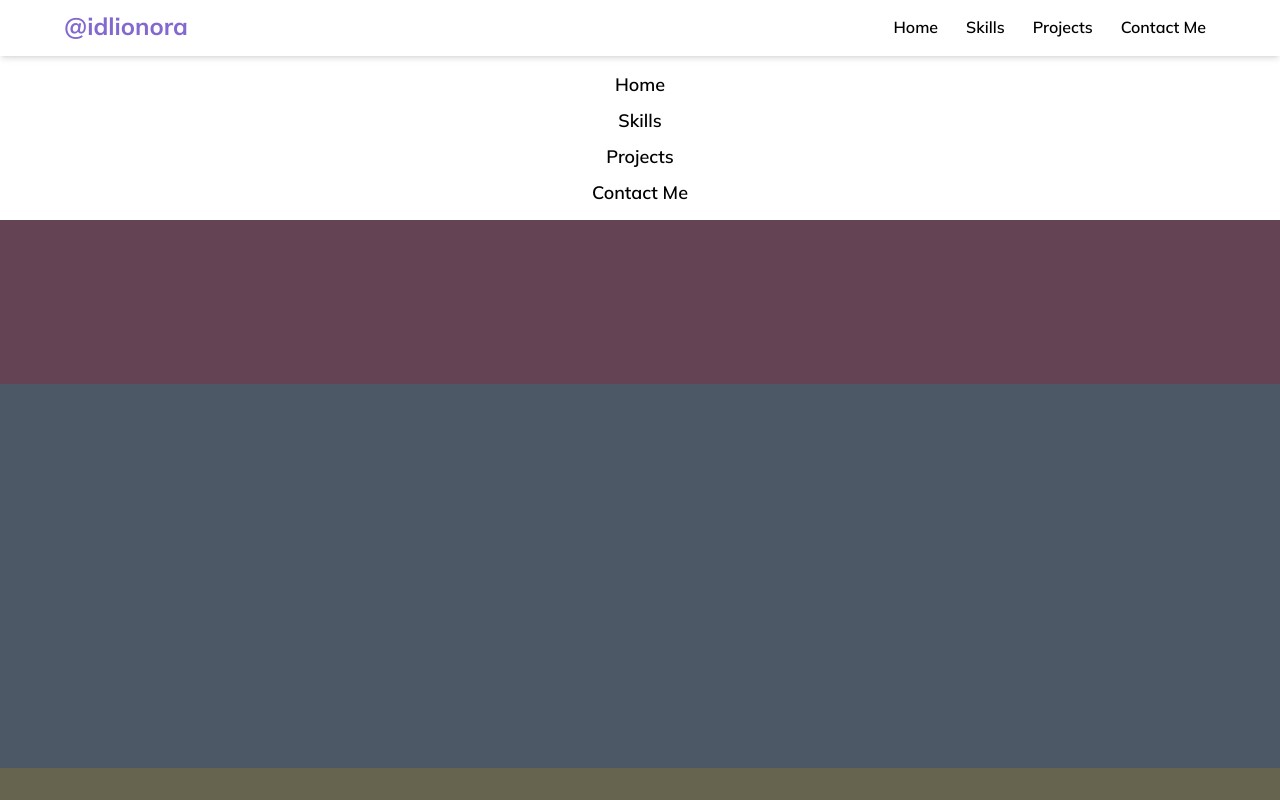
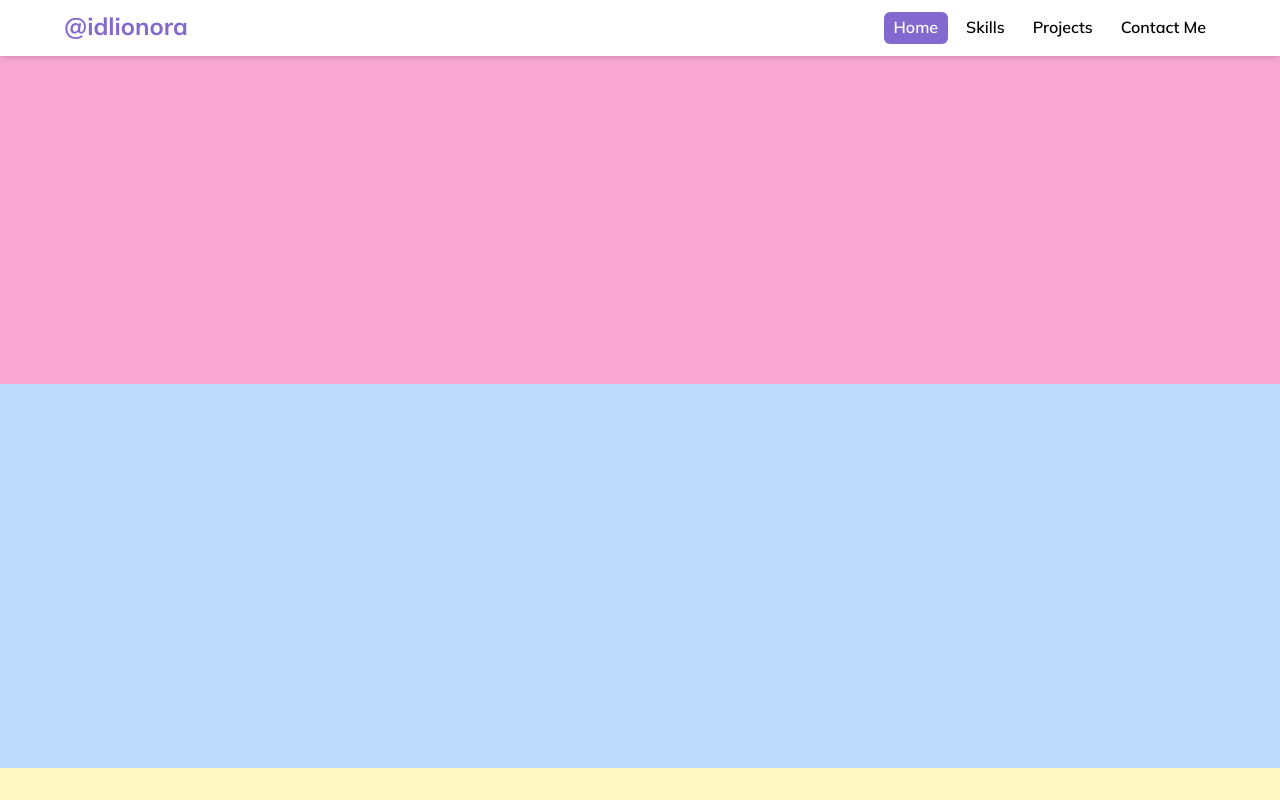
Before and after one commit to idlionora/idlionora.github.io, a React (Vite) app: page / in a window 1280 px wide. Shown: the top 800 px of the page. Built offline with nearby package versions, Linux system fonts and the light colour scheme.

Commit message:
feat(Navbar): close hamburger menu as default, add smooth scrolling

```diff
--- a/package.json
+++ b/package.json
@@ -15,6 +15,7 @@
     "react": "^18.2.0",
     "react-dom": "^18.2.0",
     "react-router-dom": "^6.11.2",
+    "react-scroll": "^1.8.9",
     "sort-by": "^0.0.2"
   },
   "devDependencies": {
--- a/src/App.css
+++ b/src/App.css
@@ -1,8 +1,8 @@
-.nav-onscreen {
+.nav-item .active {
     background-color: #8369cf;
     color: white;
 }
 
-.nav-onscreen:hover {
+.nav-item .active:hover {
     color: white!important;
 }
--- a/src/components/Navbar.jsx
+++ b/src/components/Navbar.jsx
@@ -1,12 +1,12 @@
 import { useState } from 'react';
+import { Link } from 'react-scroll';
 
 const Navbar = () => {
-	const navLinkStyle = 'hover:text-theme-purple px-2.5 py-1 rounded-md';
-	const hamburgerLinkStyle = 'hover:bg-violet-100 inline-block w-full rounded-sm px-2 pt-1 pb-0.5';
-	const [isMenuOpen, setIsMenuOpen] = useState(true);
-	const [isOverlayDisplayed, setIsOverlayDisplayed] = useState(true);
-	const [isMenuDisplayed, setIsMenuDisplayed] = useState(true);
-	const [isMenuInPosition, setIsMenuInPosition] = useState(true);
+	const navLinks = [{for: 'Home', to: 'about'}, {for: 'Skills', to:'skills'}, {for: 'Projects', to: 'projects'}, {for: 'Contact Me', to: 'contact-me'}]
+	const [isMenuOpen, setIsMenuOpen] = useState(false);
+	const [isOverlayDisplayed, setIsOverlayDisplayed] = useState(false);
+	const [isMenuDisplayed, setIsMenuDisplayed] = useState(false);
+	const [isMenuInPosition, setIsMenuInPosition] = useState(false);
 
 	const toggleHamMenu = () => {
 		if (!isMenuOpen) {
@@ -46,26 +46,18 @@ const Navbar = () => {
 					isMenuInPosition ? '' : 'translate-y-[-100%]'
 				}`}
 			>
-				<li>
-					<a href="/#about" className={hamburgerLinkStyle} onClick={toggleHamMenu}>
-						Home
-					</a>
-				</li>
-				<li>
-					<a href="/#skills" className={hamburgerLinkStyle} onClick={toggleHamMenu}>
-						Skills
-					</a>
-				</li>
-				<li>
-					<a href="/#projects" className={hamburgerLinkStyle} onClick={toggleHamMenu}>
-						Projects
-					</a>
-				</li>
-				<li>
-					<a href="/#contact-me" className={hamburgerLinkStyle} onClick={toggleHamMenu}>
-						Contact Me
-					</a>
-				</li>
+				{navLinks.map((link, index) => { return (
+					<li key={'hamburger-' + index} className='hamburger-item'>
+						<Link
+							to={link.to}
+							spy={true}
+							smooth={true}
+							offset={-80}
+							duration={500}
+							className="hover:bg-violet-100 inline-block w-full rounded-sm px-2 pt-1 pb-0.5" onClick={toggleHamMenu}
+						>{link.for}</Link>
+					</li>)
+				})}
 			</ul>
 			<nav className=" bg-white flex z-50 justify-center w-full h-14 px-4 md:px-6 fixed shadow-md">
 				<div
@@ -95,18 +87,22 @@ const Navbar = () => {
 					</div>
 					<p className="font-bold text-2xl text-theme-purple">@idlionora</p>
 					<ul className="hidden sm:flex items-center gap-2 font-semibold">
-						<li className={navLinkStyle}>
-							<a href="/#about">Home</a>
-						</li>
-						<li className={navLinkStyle}>
-							<a href="/#skills">Skills</a>
-						</li>
-						<li className={navLinkStyle}>
-							<a href="/#projects">Projects</a>
-						</li>
-						<li className={navLinkStyle}>
-							<a href="/#contact-me">Contact Me</a>
-						</li>
+						{navLinks.map((link, index) => {
+							return (
+								<li key={'nav-' + index} className="nav-item">
+									<Link
+										to={link.to}
+										spy={true}
+										smooth={true}
+										offset={-80}
+										duration={500}
+										className="inline-block hover:text-theme-purple px-2.5 py-1 rounded-md cursor-pointer"
+									>
+										{link.for}
+									</Link>
+								</li>
+							);
+						})}
 					</ul>
 				</div>
 			</nav>
```
Also changed, not shown: 1 other file (tests, documents, lock files or other folders).
